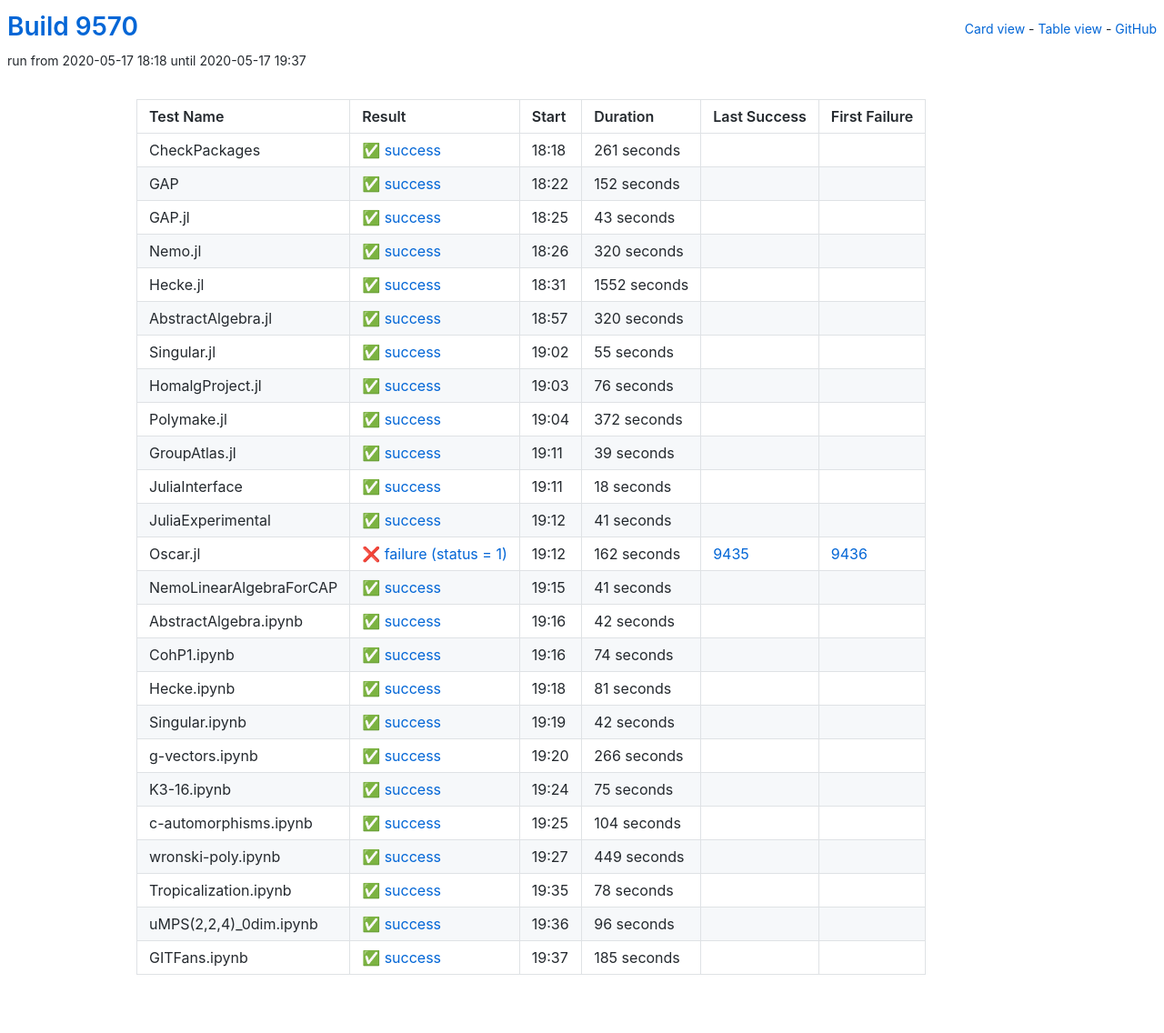
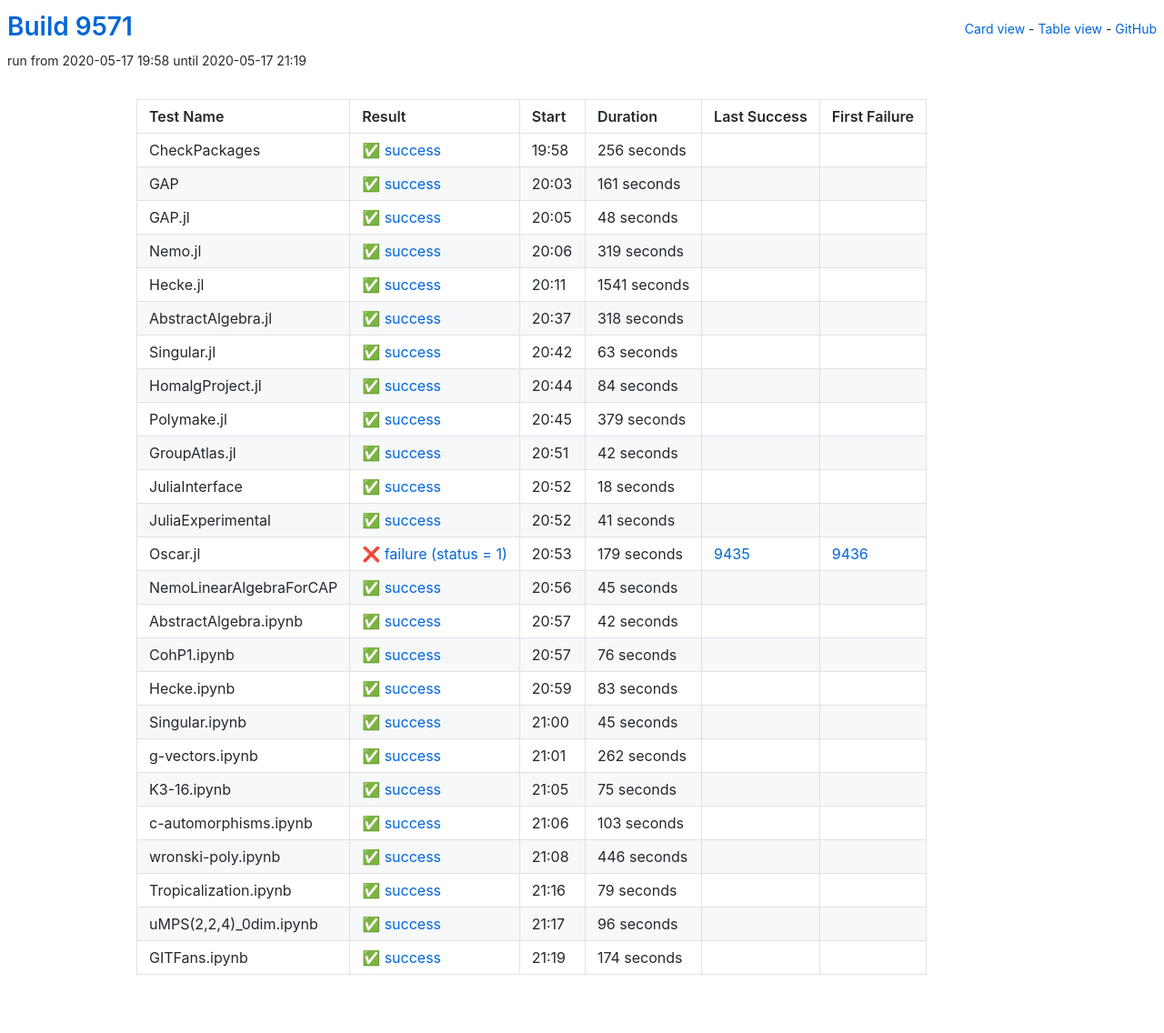
Before and after one commit to oscar-system/oscar-ci-status, a Jekyll site: the page built from table.html, in a window 1280 px wide. Shown: the whole page at 91% size. Built offline with Jekyll 4.4.1, drawn with Linux system fonts in a browser that asks for light colours.

Commit message:
Build 9571

```diff
--- a/_data/ci.yml
+++ b/_data/ci.yml
@@ -1,125 +1,125 @@
-build: 9570
-build_url: https://oscarci.mathematik.uni-kl.de/job/oscar/9570/
+build: 9571
+build_url: https://oscarci.mathematik.uni-kl.de/job/oscar/9571/
 job: oscar
 tests:
-- duration: 261
+- duration: 256
   exitcode: 0
   first_failure: false
   first_failure_url: null
   id: checkpackages
   last_success: false
   last_success_url: null
-  log: https://oscarci.mathematik.uni-kl.de/job/oscar/9570/artifact/logs/build-9570/CheckPackages.log
+  log: https://oscarci.mathematik.uni-kl.de/job/oscar/9571/artifact/logs/build-9571/CheckPackages.log
   name: CheckPackages
-  start: 2020-05-17 18:18
+  start: 2020-05-17 19:58
   status: success
   success: true
-- duration: 152
+- duration: 161
   exitcode: 0
   first_failure: false
   first_failure_url: null
   id: gap
   last_success: false
   last_success_url: null
-  log: https://oscarci.mathematik.uni-kl.de/job/oscar/9570/artifact/logs/build-9570/GAP.log
+  log: https://oscarci.mathematik.uni-kl.de/job/oscar/9571/artifact/logs/build-9571/GAP.log
   name: GAP
-  start: 2020-05-17 18:22
+  start: 2020-05-17 20:03
   status: success
   success: true
-- duration: 43
+- duration: 48
   exitcode: 0
   first_failure: false
   first_failure_url: null
   id: gap-jl
   last_success: false
   last_success_url: null
-  log: https://oscarci.mathematik.uni-kl.de/job/oscar/9570/artifact/logs/build-9570/GAP.jl.log
+  log: https://oscarci.mathematik.uni-kl.de/job/oscar/9571/artifact/logs/build-9571/GAP.jl.log
   name: GAP.jl
-  start: 2020-05-17 18:25
+  start: 2020-05-17 20:05
   status: success
   success: true
-- duration: 320
+- duration: 319
   exitcode: 0
   first_failure: false
   first_failure_url: null
   id: nemo-jl
   last_success: false
   last_success_url: null
-  log: https://oscarci.mathematik.uni-kl.de/job/oscar/9570/artifact/logs/build-9570/Nemo.jl.log
+  log: https://oscarci.mathematik.uni-kl.de/job/oscar/9571/artifact/logs/build-9571/Nemo.jl.log
   name: Nemo.jl
-  start: 2020-05-17 18:26
+  start: 2020-05-17 20:06
   status: success
   success: true
-- duration: 1552
+- duration: 1541
   exitcode: 0
   first_failure: false
   first_failure_url: null
   id: hecke-jl
   last_success: false
   last_success_url: null
-  log: https://oscarci.mathematik.uni-kl.de/job/oscar/9570/artifact/logs/build-9570/Hecke.jl.log
+  log: https://oscarci.mathematik.uni-kl.de/job/oscar/9571/artifact/logs/build-9571/Hecke.jl.log
   name: Hecke.jl
-  start: 2020-05-17 18:31
+  start: 2020-05-17 20:11
   status: success
   success: true
-- duration: 320
+- duration: 318
   exitcode: 0
   first_failure: false
   first_failure_url: null
   id: abstractalgebra-jl
   last_success: false
   last_success_url: null
-  log: https://oscarci.mathematik.uni-kl.de/job/oscar/9570/artifact/logs/build-9570/AbstractAlgebra.jl.log
+  log: https://oscarci.mathematik.uni-kl.de/job/oscar/9571/artifact/logs/build-9571/AbstractAlgebra.jl.log
   name: AbstractAlgebra.jl
-  start: 2020-05-17 18:57
+  start: 2020-05-17 20:37
   status: success
   success: true
-- duration: 55
+- duration: 63
   exitcode: 0
   first_failure: false
   first_failure_url: null
   id: singular-jl
   last_success: false
   last_success_url: null
-  log: https://oscarci.mathematik.uni-kl.de/job/oscar/9570/artifact/logs/build-9570/Singular.jl.log
+  log: https://oscarci.mathematik.uni-kl.de/job/oscar/9571/artifact/logs/build-9571/Singular.jl.log
   name: Singular.jl
-  start: 2020-05-17 19:02
+  start: 2020-05-17 20:42
   status: success
   success: true
-- duration: 76
+- duration: 84
   exitcode: 0
   first_failure: false
   first_failure_url: null
   id: homalgproject-jl
   last_success: false
   last_success_url: null
-  log: https://oscarci.mathematik.uni-kl.de/job/oscar/9570/artifact/logs/build-9570/HomalgProject.jl.log
+  log: https://oscarci.mathematik.uni-kl.de/job/oscar/9571/artifact/logs/build-9571/HomalgProject.jl.log
   name: HomalgProject.jl
-  start: 2020-05-17 19:03
+  start: 2020-05-17 20:44
   status: success
   success: true
-- duration: 372
+- duration: 379
   exitcode: 0
   first_failure: false
   first_failure_url: null
   id: polymake-jl
   last_success: false
   last_success_url: null
-  log: https://oscarci.mathematik.uni-kl.de/job/oscar/9570/artifact/logs/build-9570/Polymake.jl.log
+  log: https://oscarci.mathematik.uni-kl.de/job/oscar/9571/artifact/logs/build-9571/Polymake.jl.log
   name: Polymake.jl
-  start: 2020-05-17 19:04
+  start: 2020-05-17 20:45
   status: success
   success: true
-- duration: 39
+- duration: 42
   exitcode: 0
   first_failure: false
   first_failure_url: null
   id: groupatlas-jl
   last_success: false
   last_success_url: null
-  log: https://oscarci.mathematik.uni-kl.de/job/oscar/9570/artifact/logs/build-9570/GroupAtlas.jl.log
+  log: https://oscarci.mathematik.uni-kl.de/job/oscar/9571/artifact/logs/build-9571/GroupAtlas.jl.log
   name: GroupAtlas.jl
-  start: 2020-05-17 19:11
+  start: 2020-05-17 20:51
   status: success
   success: true
 - duration: 18
@@ -129,9 +129,9 @@ tests:
   id: juliainterface
   last_success: false
   last_success_url: null
-  log: https://oscarci.mathematik.uni-kl.de/job/oscar/9570/artifact/logs/build-9570/JuliaInterface.log
+  log: https://oscarci.mathematik.uni-kl.de/job/oscar/9571/artifact/logs/build-9571/JuliaInterface.log
   name: JuliaInterface
-  start: 2020-05-17 19:11
+  start: 2020-05-17 20:52
   status: success
   success: true
 - duration: 41
@@ -141,33 +141,33 @@ tests:
   id: juliaexperimental
   last_success: false
   last_success_url: null
-  log: https://oscarci.mathematik.uni-kl.de/job/oscar/9570/artifact/logs/build-9570/JuliaExperimental.log
+  log: https://oscarci.mathematik.uni-kl.de/job/oscar/9571/artifact/logs/build-9571/JuliaExperimental.log
   name: JuliaExperimental
-  start: 2020-05-17 19:12
+  start: 2020-05-17 20:52
   status: success
   success: true
-- duration: 162
+- duration: 179
   exitcode: 1
   first_failure: 9436
   first_failure_url: https://oscarci.mathematik.uni-kl.de/job/oscar/9436/
   id: oscar-jl
   last_success: 9435
   last_success_url: https://oscarci.mathematik.uni-kl.de/job/oscar/9435/
-  log: https://oscarci.mathematik.uni-kl.de/job/oscar/9570/artifact/logs/build-9570/Oscar.jl.log
+  log: https://oscarci.mathematik.uni-kl.de/job/oscar/9571/artifact/logs/build-9571/Oscar.jl.log
   name: Oscar.jl
-  start: 2020-05-17 19:12
+  start: 2020-05-17 20:53
   status: failure
   success: false
-- duration: 41
+- duration: 45
   exitcode: 0
   first_failure: false
   first_failure_url: null
   id: nemolinearalgebraforcap
   last_success: false
   last_success_url: null
-  log: https://oscarci.mathematik.uni-kl.de/job/oscar/9570/artifact/logs/build-9570/NemoLinearAlgebraForCAP.log
+  log: https://oscarci.mathematik.uni-kl.de/job/oscar/9571/artifact/logs/build-9571/NemoLinearAlgebraForCAP.log
   name: NemoLinearAlgebraForCAP
-  start: 2020-05-17 19:15
+  start: 2020-05-17 20:56
   status: success
   success: true
 - duration: 42
@@ -177,57 +177,57 @@ tests:
   id: abstractalgebra-ipynb
   last_success: false
   last_success_url: null
-  log: https://oscarci.mathematik.uni-kl.de/job/oscar/9570/artifact/logs/build-9570/AbstractAlgebra.ipynb.log
+  log: https://oscarci.mathematik.uni-kl.de/job/oscar/9571/artifact/logs/build-9571/AbstractAlgebra.ipynb.log
   name: AbstractAlgebra.ipynb
-  start: 2020-05-17 19:16
+  start: 2020-05-17 20:57
   status: success
   success: true
-- duration: 74
+- duration: 76
   exitcode: 0
   first_failure: false
   first_failure_url: null
   id: cohp1-ipynb
   last_success: false
   last_success_url: null
-  log: https://oscarci.mathematik.uni-kl.de/job/oscar/9570/artifact/logs/build-9570/CohP1.ipynb.log
+  log: https://oscarci.mathematik.uni-kl.de/job/oscar/9571/artifact/logs/build-9571/CohP1.ipynb.log
   name: CohP1.ipynb
-  start: 2020-05-17 19:16
+  start: 2020-05-17 20:57
   status: success
   success: true
-- duration: 81
+- duration: 83
   exitcode: 0
   first_failure: false
   first_failure_url: null
   id: hecke-ipynb
   last_success: false
   last_success_url: null
-  log: https://oscarci.mathematik.uni-kl.de/job/oscar/9570/artifact/logs/build-9570/Hecke.ipynb.log
+  log: https://oscarci.mathematik.uni-kl.de/job/oscar/9571/artifact/logs/build-9571/Hecke.ipynb.log
   name: Hecke.ipynb
-  start: 2020-05-17 19:18
+  start: 2020-05-17 20:59
   status: success
   success: true
-- duration: 42
+- duration: 45
   exitcode: 0
   first_failure: false
   first_failure_url: null
   id: singular-ipynb
   last_success: false
   last_success_url: null
-  log: https://oscarci.mathematik.uni-kl.de/job/oscar/9570/artifact/logs/build-9570/Singular.ipynb.log
+  log: https://oscarci.mathematik.uni-kl.de/job/oscar/9571/artifact/logs/build-9571/Singular.ipynb.log
   name: Singular.ipynb
-  start: 2020-05-17 19:19
+  start: 2020-05-17 21:00
   status: success
   success: true
-- duration: 266
+- duration: 262
   exitcode: 0
   first_failure: false
   first_failure_url: null
   id: g-vectors-ipynb
   last_success: false
   last_success_url: null
-  log: https://oscarci.mathematik.uni-kl.de/job/oscar/9570/artifact/logs/build-9570/g-vectors.ipynb.log
+  log: https://oscarci.mathematik.uni-kl.de/job/oscar/9571/artifact/logs/build-9571/g-vectors.ipynb.log
   name: g-vectors.ipynb
-  start: 2020-05-17 19:20
+  start: 2020-05-17 21:01
   status: success
   success: true
 - duration: 75
@@ -237,45 +237,45 @@ tests:
   id: k3-16-ipynb
   last_success: false
   last_success_url: null
-  log: https://oscarci.mathematik.uni-kl.de/job/oscar/9570/artifact/logs/build-9570/K3-16.ipynb.log
+  log: https://oscarci.mathematik.uni-kl.de/job/oscar/9571/artifact/logs/build-9571/K3-16.ipynb.log
   name: K3-16.ipynb
-  start: 2020-05-17 19:24
+  start: 2020-05-17 21:05
   status: success
   success: true
-- duration: 104
+- duration: 103
   exitcode: 0
   first_failure: false
   first_failure_url: null
   id: c-automorphisms-ipynb
   last_success: false
   last_success_url: null
-  log: https://oscarci.mathematik.uni-kl.de/job/oscar/9570/artifact/logs/build-9570/c-automorphisms.ipynb.log
+  log: https://oscarci.mathematik.uni-kl.de/job/oscar/9571/artifact/logs/build-9571/c-automorphisms.ipynb.log
   name: c-automorphisms.ipynb
-  start: 2020-05-17 19:25
+  start: 2020-05-17 21:06
   status: success
   success: true
-- duration: 449
+- duration: 446
   exitcode: 0
   first_failure: false
   first_failure_url: null
   id: wronski-poly-ipynb
   last_success: false
   last_success_url: null
-  log: https://oscarci.mathematik.uni-kl.de/job/oscar/9570/artifact/logs/build-9570/wronski-poly.ipynb.log
+  log: https://oscarci.mathematik.uni-kl.de/job/oscar/9571/artifact/logs/build-9571/wronski-poly.ipynb.log
   name: wronski-poly.ipynb
-  start: 2020-05-17 19:27
+  start: 2020-05-17 21:08
   status: success
   success: true
-- duration: 78
+- duration: 79
   exitcode: 0
   first_failure: false
   first_failure_url: null
   id: tropicalization-ipynb
   last_success: false
   last_success_url: null
-  log: https://oscarci.mathematik.uni-kl.de/job/oscar/9570/artifact/logs/build-9570/Tropicalization.ipynb.log
+  log: https://oscarci.mathematik.uni-kl.de/job/oscar/9571/artifact/logs/build-9571/Tropicalization.ipynb.log
   name: Tropicalization.ipynb
-  start: 2020-05-17 19:35
+  start: 2020-05-17 21:16
   status: success
   success: true
 - duration: 96
@@ -285,20 +285,20 @@ tests:
   id: umps-2-2-4-0dim-ipynb
   last_success: false
   last_success_url: null
-  log: https://oscarci.mathematik.uni-kl.de/job/oscar/9570/artifact/logs/build-9570/uMPS-2-2-4-_0dim.ipynb.log
+  log: https://oscarci.mathematik.uni-kl.de/job/oscar/9571/artifact/logs/build-9571/uMPS-2-2-4-_0dim.ipynb.log
   name: uMPS(2,2,4)_0dim.ipynb
-  start: 2020-05-17 19:36
+  start: 2020-05-17 21:17
   status: success
   success: true
-- duration: 185
+- duration: 174
   exitcode: 0
   first_failure: false
   first_failure_url: null
   id: gitfans-ipynb
   last_success: false
   last_success_url: null
-  log: https://oscarci.mathematik.uni-kl.de/job/oscar/9570/artifact/logs/build-9570/GITFans.ipynb.log
+  log: https://oscarci.mathematik.uni-kl.de/job/oscar/9571/artifact/logs/build-9571/GITFans.ipynb.log
   name: GITFans.ipynb
-  start: 2020-05-17 19:37
+  start: 2020-05-17 21:19
   status: success
   success: true
```
Also changed, not shown: README.md.
